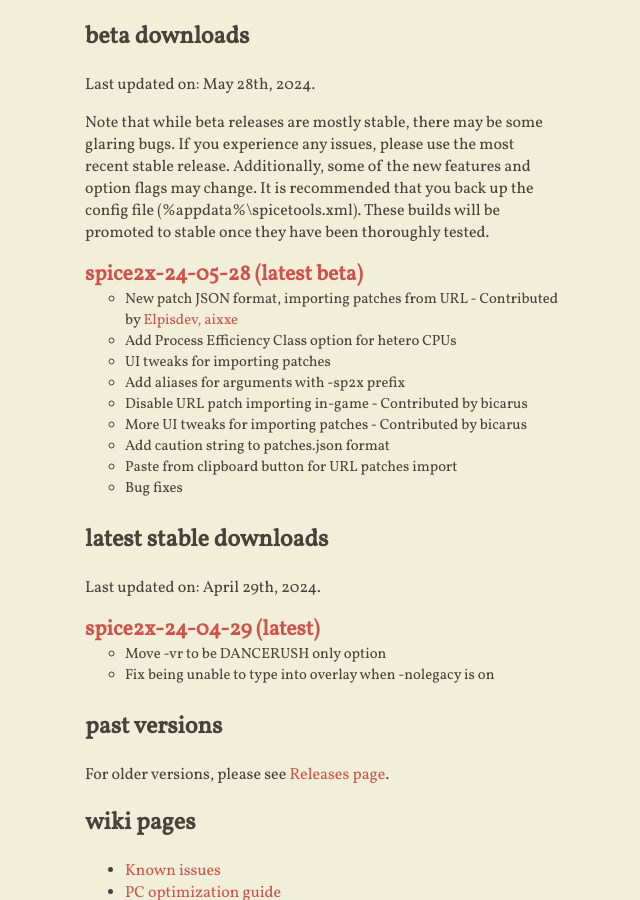
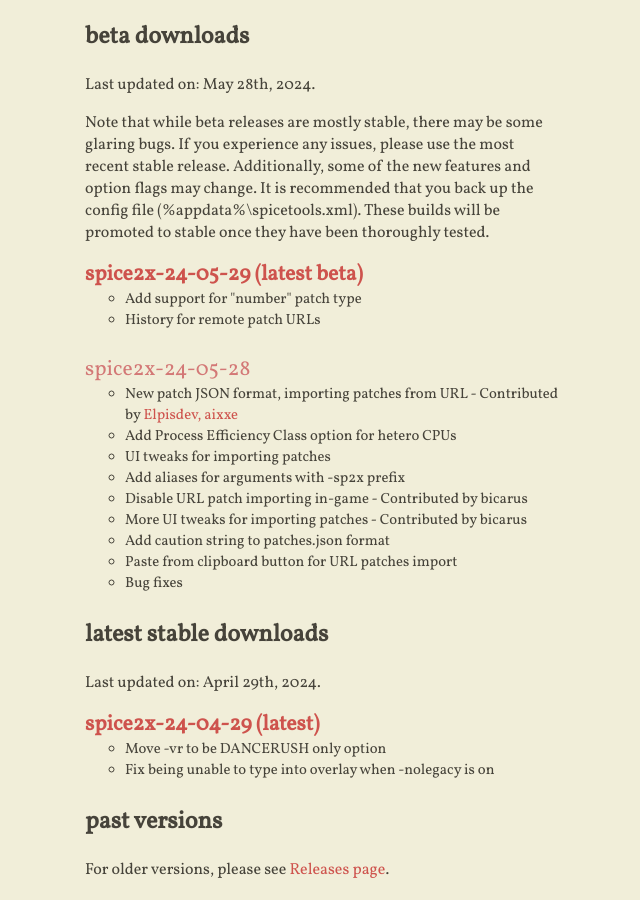
Before and after one commit to spice2x/spice2x.github.io, a Jekyll site: the page built from docs/index.html, in a window 1280 px wide and 900 px high, scrolled down 313 px. Shown: the whole window, without its empty margins (419-1059 px from the left). Built offline with Jekyll 4.4.1, drawn with Linux system fonts in a browser that asks for light colours; nearby versions of some CDN libraries.

Commit message:
24-05-29

```diff
--- a/docs/_includes/content.html
+++ b/docs/_includes/content.html
@@ -19,6 +19,15 @@
   stable once they have been thoroughly tested.
 </p>
 <ul class="downloads-beta highlight-latest">
+  <li>
+    <a class="download-link" href="https://github.com/spice2x/spice2x.github.io/releases/download/24-05-29/spice2x-24-05-29.zip">
+      spice2x-24-05-29
+    </a>
+    <ul>
+      <li>Add support for "number" patch type</li>
+      <li>History for remote patch URLs</li>
+    </ul>
+  </li>
   <li>
     <a class="download-link" href="https://github.com/spice2x/spice2x.github.io/releases/download/24-05-28/spice2x-24-05-28.zip">
       spice2x-24-05-28
```
